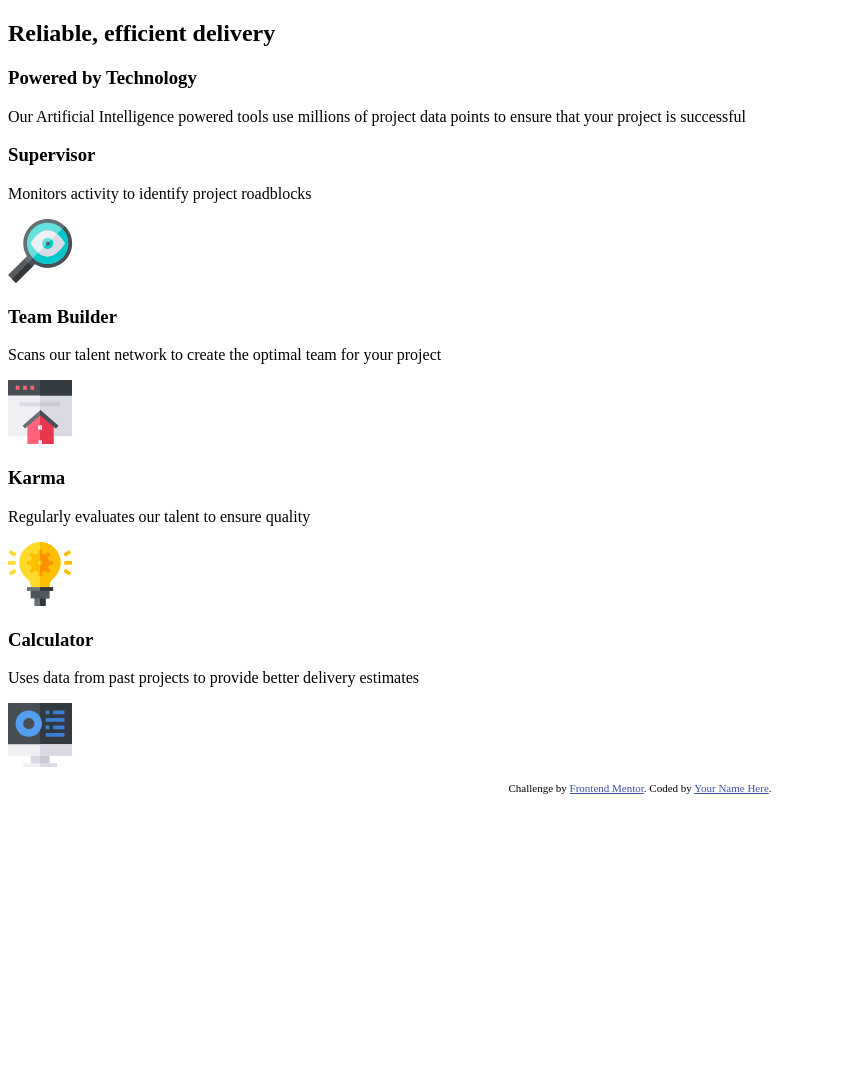
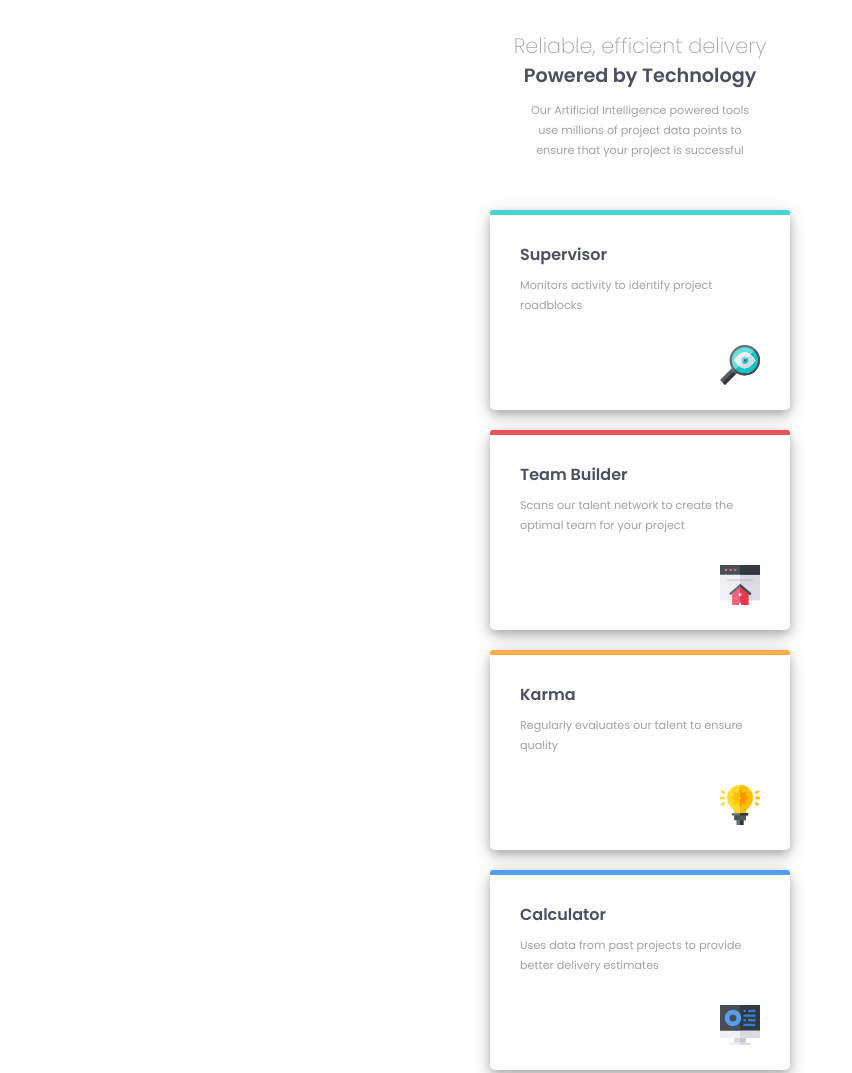
Before and after one commit to patrick-nsolo/four-card-feature-section-master, a plain HTML site: page index.html in a window 1280 px wide. Shown: the top 1073 px of the page, without its empty margins (0-852 px from the left). Before the commit the page ends 805 px from the top, so only its background shows below. Drawn offline with Linux system fonts and the light colour scheme.

Commit message:
FCFS
Second commit. CSS code Written

```diff
--- a/index.html
+++ b/index.html
@@ -5,6 +5,10 @@
   <meta name="viewport" content="width=device-width, initial-scale=1.0"> <!-- displays site properly based on user's device -->
 
   <link rel="icon" type="image/png" sizes="32x32" href="./images/favicon-32x32.png">
+  <link rel="preconnect" href="https://fonts.googleapis.com"><link rel="preconnect" href="https://fonts.gstatic.com" crossorigin>
+  <link href="https://fonts.googleapis.com/css2?family=Big+Shoulders+Display:wght@700&family=Kumbh+Sans:wght@400;700&family=Lexend+Deca&family=Outfit:wght@300;400;500&family=Poppins:wght@200;400;600&family=Red+Hat+Display:wght@500;700;900&display=swap" rel="stylesheet">
+  <link rel="stylesheet" type="text/css" href="styles/style.css">
+  <link rel="stylesheet" type="text/css" href="styles/media.css">
 
   <title>Frontend Mentor | Four card feature section</title>
 
@@ -16,31 +20,43 @@
 </head>
 <body>
   <main>
-    <div>
+    <div class="top_header">
       <h2>Reliable, efficient delivery</h2>
       <h3>Powered by Technology</h3>
-      <p>Our Artificial Intelligence powered tools use millions of project data points
+      <p class="paragraph_one">Our Artificial Intelligence powered tools use millions of project data points
       to ensure that your project is successful</p>
     </div>
-    <div>
-      <h3>Supervisor</h3>
+    <div class="supervisor_card cards">
+      <div class="line_1"></div>
+      <div class="supervisor">
+        <h4>Supervisor</h4>
         <p>Monitors activity to identify project roadblocks</p>
         <img src="images/icon-supervisor.svg"/>
       </div>
-    <div>
-      <h3>Team Builder</h3>
+    </div>
+    <div class="team_builder_card cards">
+      <div class="line_2"></div>
+      <div class="team_builder">
+        <h4>Team Builder</h4>
         <p>Scans our talent network to create the optimal team for your project</p>
         <img src="images/icon-team-builder.svg"/>
       </div>
-    <div>
-      <h3>Karma</h3>
+    </div>
+    <div class="karma_card cards">
+      <div class="line_3"></div>
+      <div class="karma">
+        <h4>Karma</h4>
         <p>Regularly evaluates our talent to ensure quality</p>
         <img src="images/icon-karma.svg"/>
       </div>
-    <div>
-      <h3>Calculator</h3>
+    </div>
+    <div class="calculator_card cards">
+      <div class="line_4"></div>
+      <div class="calculator">
+        <h4>Calculator</h4>
         <p>Uses data from past projects to provide better delivery estimates</p>
         <img src="images/icon-calculator.svg"/>
+      </div>
     </div>
   </main>
   <footer>
--- a/styles/media.css
+++ b/styles/media.css
@@ -0,0 +1,4 @@
+@media screen (max-width:600px) {
+
+
+}
--- a/styles/style.css
+++ b/styles/style.css
@@ -1,11 +1,17 @@
+@import url('https://fonts.googleapis.com/css2?family=Big+Shoulders+Display:wght@700&family=Kumbh+Sans:wght@400;700&family=Lexend+Deca&family=Outfit:wght@300;400;500&family=Poppins:wght@200;400;600&family=Red+Hat+Display:wght@500;700;900&display=swap');
 
 *{
     padding: 0;
     margin:0;
+    font-family: 'Poppins';
+    color:var(--VeryLightGray);
 }
 img{
     max-inline-size: 100%;
     block-size: auto;
+    width: 40px;
+    float: right;
+    margin-top: 30px;
 }
 :root{
     --Red: hsl(0, 78%, 62%);
@@ -14,5 +20,101 @@ img{
     --Blue: hsl(212, 86%, 64%);
     --VeryDarkBlue: hsl(234, 12%, 34%);
     --GrayishBlue: hsl(229, 6%, 66%);
-    --VeryLightGray: hsl(0, 0%, 98%);
+    --VeryLightGray: hsl(0, 1%, 64%);
 }
+body{
+    background-color: vr(--VeryLightGray);
+}
+main{
+    /*background-color: bisque;*/
+    max-width:300px;
+    display:block;
+    margin-left: auto;
+    margin-right: auto;
+}
+h2{
+    font-size: 1.3rem;
+    font-weight: 200;
+    text-align: center;
+}
+h3{
+    color: var(--VeryDarkBlue);
+    font-size: 1.2rem;
+    text-align: center;
+}
+h4{
+    color: var(--VeryDarkBlue);
+}
+p{
+    font-size: 0.7rem;
+    margin-top: 10px;
+}
+.top_header{
+    margin-top: 30px;
+}
+.paragraph_one{
+    font-size: 0.7rem;
+    width: 220px;
+    margin-left: auto;
+    margin-right: auto;
+    line-height: 20px;
+    text-align: center;
+}
+.cards{
+    background-color: white;
+    border-radius: 5px;
+    height: 200px;
+    margin-top: 50px;
+    /*box-shadow: 2px 2px 2px 2px #888888;*/
+}
+.supervisor_card{
+    box-shadow: 0 4px 8px 0 rgba(0, 0, 0, 0.2), 0 6px 20px 0 rgba(0, 0, 0, 0.19);
+}
+.team_builder_card{
+    margin-top: 20px;
+    box-shadow: 0 4px 8px 0 rgba(0, 0, 0, 0.2), 0 6px 20px 0 rgba(0, 0, 0, 0.19);
+}
+.karma_card{
+    margin-top: 20px;
+    box-shadow: 0 4px 8px 0 rgba(0, 0, 0, 0.2), 0 6px 20px 0 rgba(0, 0, 0, 0.19);
+}
+.calculator_card{
+    margin-top: 20px;
+    box-shadow: 0 4px 8px 0 rgba(0, 0, 0, 0.2), 0 6px 20px 0 rgba(0, 0, 0, 0.19);
+}
+.line_1{
+    height: 5px;
+    background:var(--Cyan);
+    border-radius: 3px 3px 0 0;
+}
+.supervisor{
+    padding: 30px;
+    line-height: 20px;
+}
+.line_2{
+    height: 5px;
+    background:var(--Red);
+    border-radius: 3px 3px 0 0;
+}
+.team_builder{
+    padding: 30px;
+    line-height: 20px;
+}
+.line_3{
+    height: 5px;
+    background:var(--Orange);
+    border-radius: 3px 3px 0 0;
+}
+.karma{
+    padding: 30px;
+    line-height: 20px;
+}
+.line_4{
+    height: 5px;
+    background:var(--Blue);
+    border-radius: 3px 3px 0 0;
+}
+.calculator{
+    padding: 30px;
+    line-height: 20px;
+}
```
Lines whose indentation alone changed are shown as unchanged.
